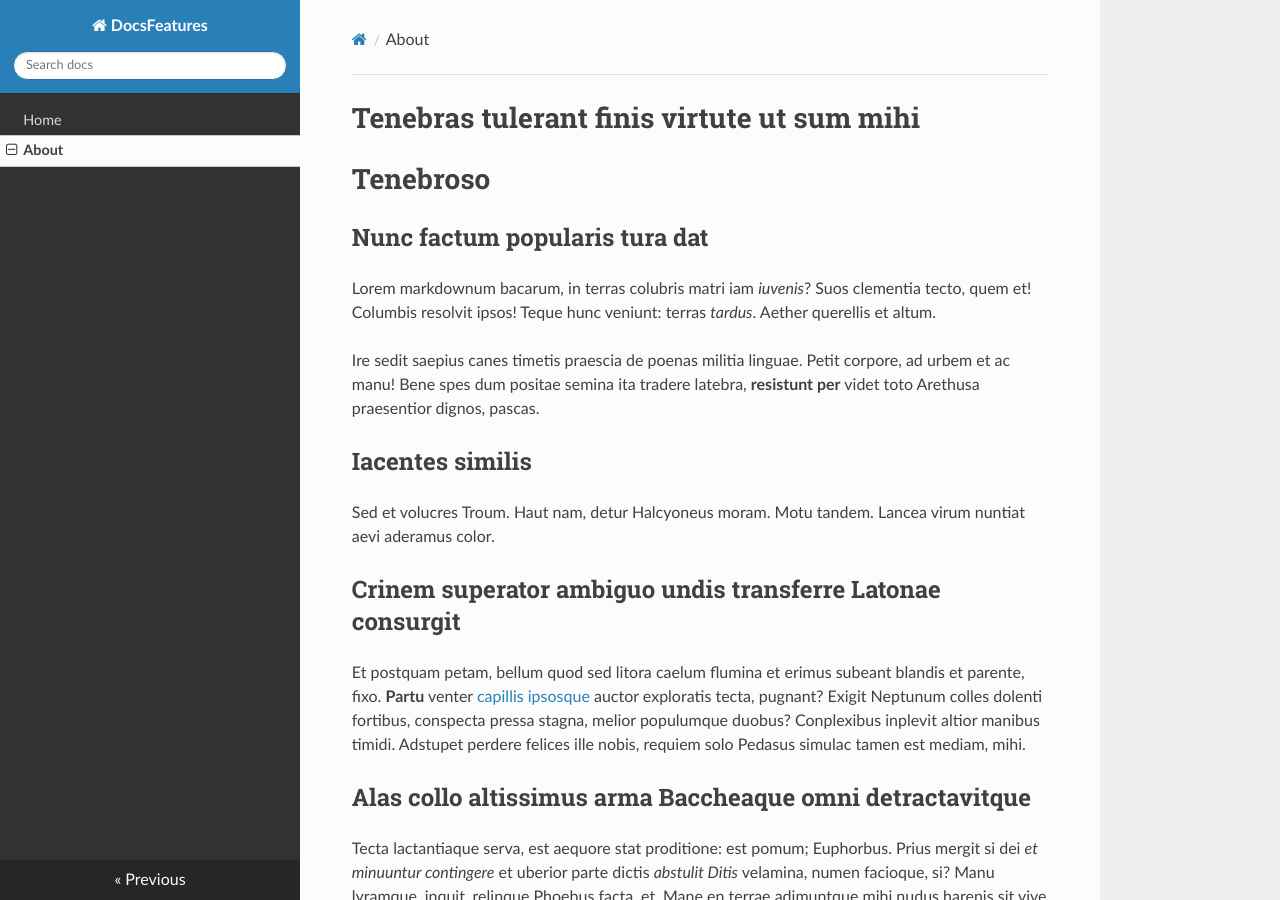
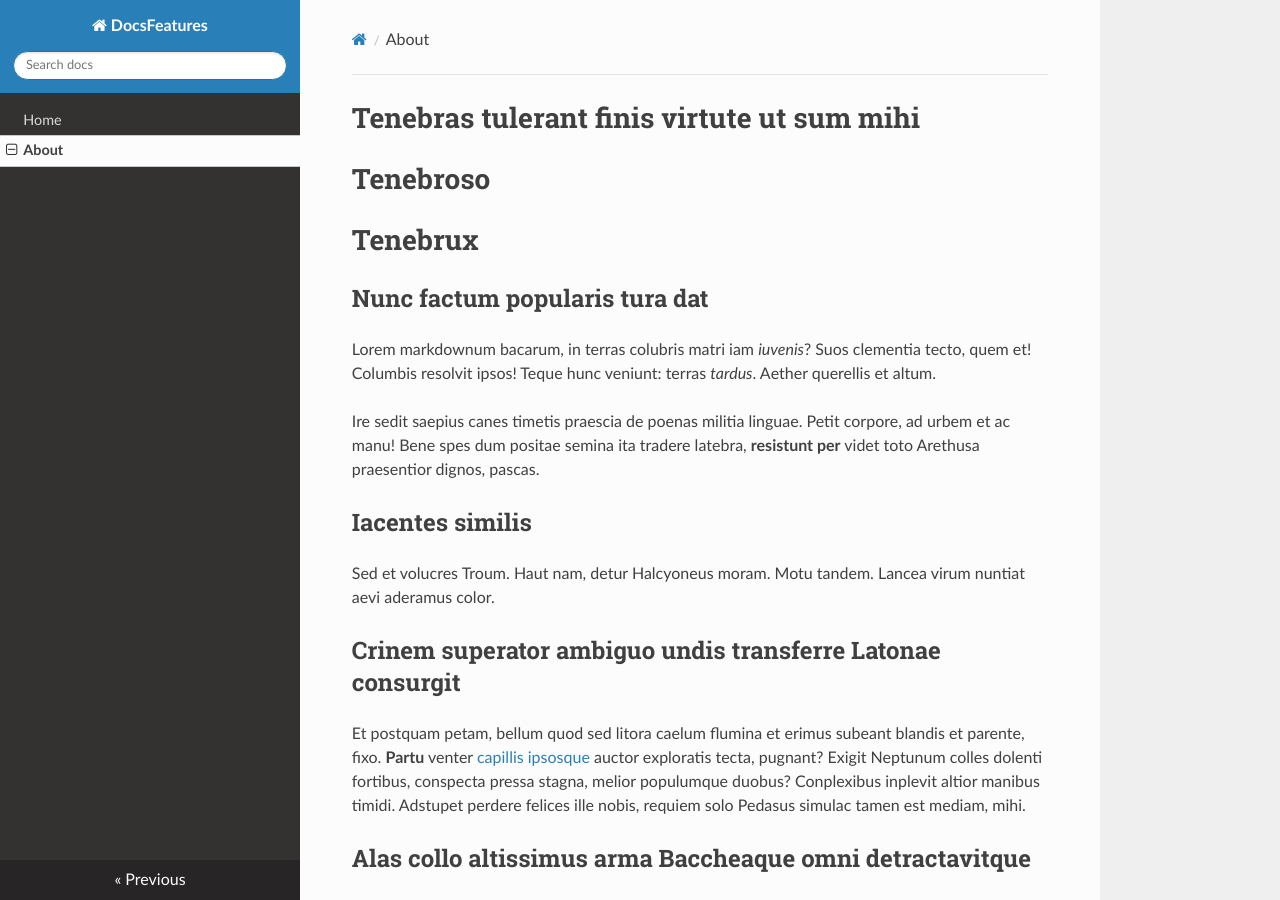
Before and after one commit to thiagorpereira/DocsFeatures, an MkDocs documentation site: the page built from docs/about.md, in a window 1280 px wide and 900 px high. Built offline with MkDocs 1.6.1, drawn with Linux system fonts in a browser that asks for light colours; nearby versions of some CDN libraries.

```diff
--- a/docs/about.md
+++ b/docs/about.md
@@ -1,5 +1,6 @@
 # Tenebras tulerant finis virtute ut sum mihi
 # Tenebroso
+# Tenebrux
 ## Nunc factum popularis tura dat
 
 Lorem markdownum bacarum, in terras colubris matri iam *iuvenis*? Suos clementia
```
Also changed, not shown: 1 other file.
